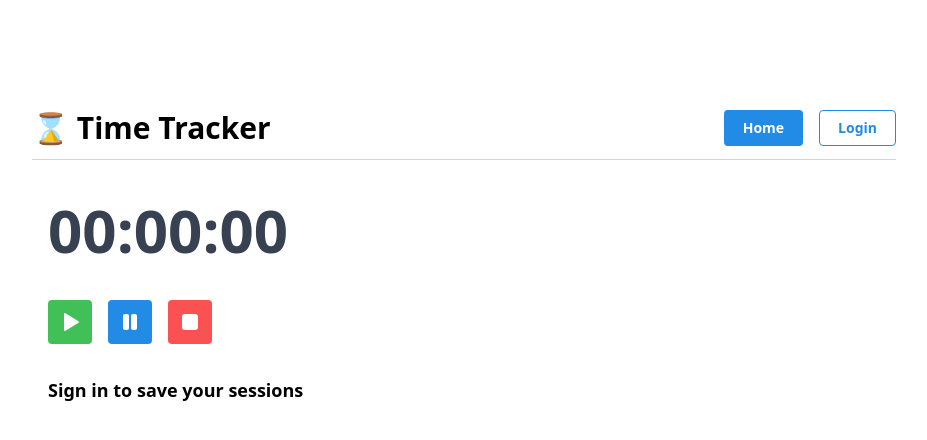
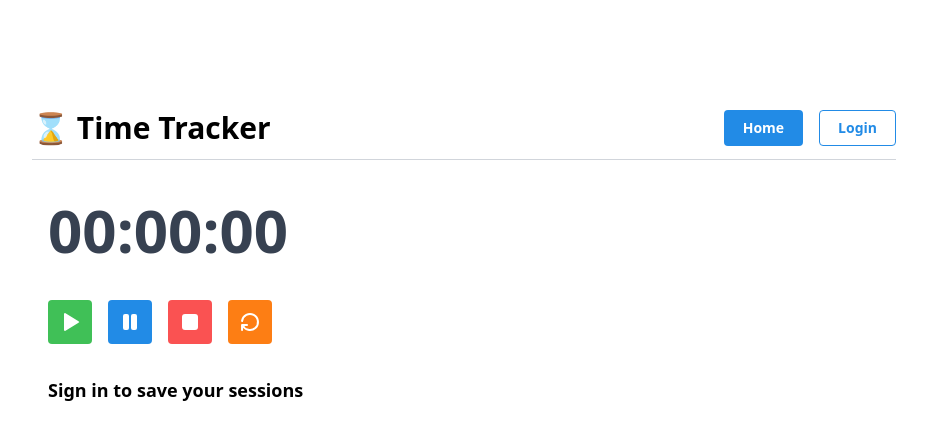
Before and after one commit to seymenklc/epigra-fe, a Next.js app: page / in a window 1280 px wide. Shown: the top 440 px of the page, without its empty margins (176-1103 px from the left). Built offline with nearby package versions, Linux system fonts and the light colour scheme; no server answers.

Commit message:
feat: add reset button

```diff
--- a/src/app/_components/timer.tsx
+++ b/src/app/_components/timer.tsx
@@ -6,7 +6,7 @@ import { formatTime } from "@/utils";
 import { ActionIcon, Button, Group, Modal, Text, TextInput, Tooltip } from "@mantine/core";
 import { useDisclosure } from "@mantine/hooks";
 import { notifications } from "@mantine/notifications";
-import { IconPlayerPauseFilled, IconPlayerPlayFilled, IconPlayerStopFilled } from "@tabler/icons-react";
+import { IconPlayerPauseFilled, IconPlayerPlayFilled, IconPlayerStopFilled, IconRepeat, IconRotateClockwise, IconZoomReset } from "@tabler/icons-react";
 import { addDoc, collection, doc, serverTimestamp } from "firebase/firestore";
 import { nanoid } from "nanoid";
 import React from "react"
@@ -47,12 +47,15 @@ export default function Timer() {
    const handleStop = () => {
       if (checkAuth() && time) {
          openSaveSessionModal()
+         handleStopTimer();
       }
    };
 
    const handleCancel = () => {
-      handleResetTimer();
-      closeSaveSessionModal();
+      if (checkAuth()) {
+         closeSaveSessionModal();
+         handleStartTimer();
+      }
    }
 
    const handleSaveSession = async (event: React.SyntheticEvent<HTMLFormElement>) => {
@@ -125,6 +128,15 @@ export default function Timer() {
                      <IconPlayerStopFilled />
                   </ActionIcon>
                </Tooltip>
+               <Tooltip label='Reset'>
+                  <ActionIcon
+                     size={"xl"}
+                     color="orange"
+                     onClick={handleResetTimer}
+                  >
+                     <IconRotateClockwise />
+                  </ActionIcon>
+               </Tooltip>
             </div>
          </div>
          <Modal
```
